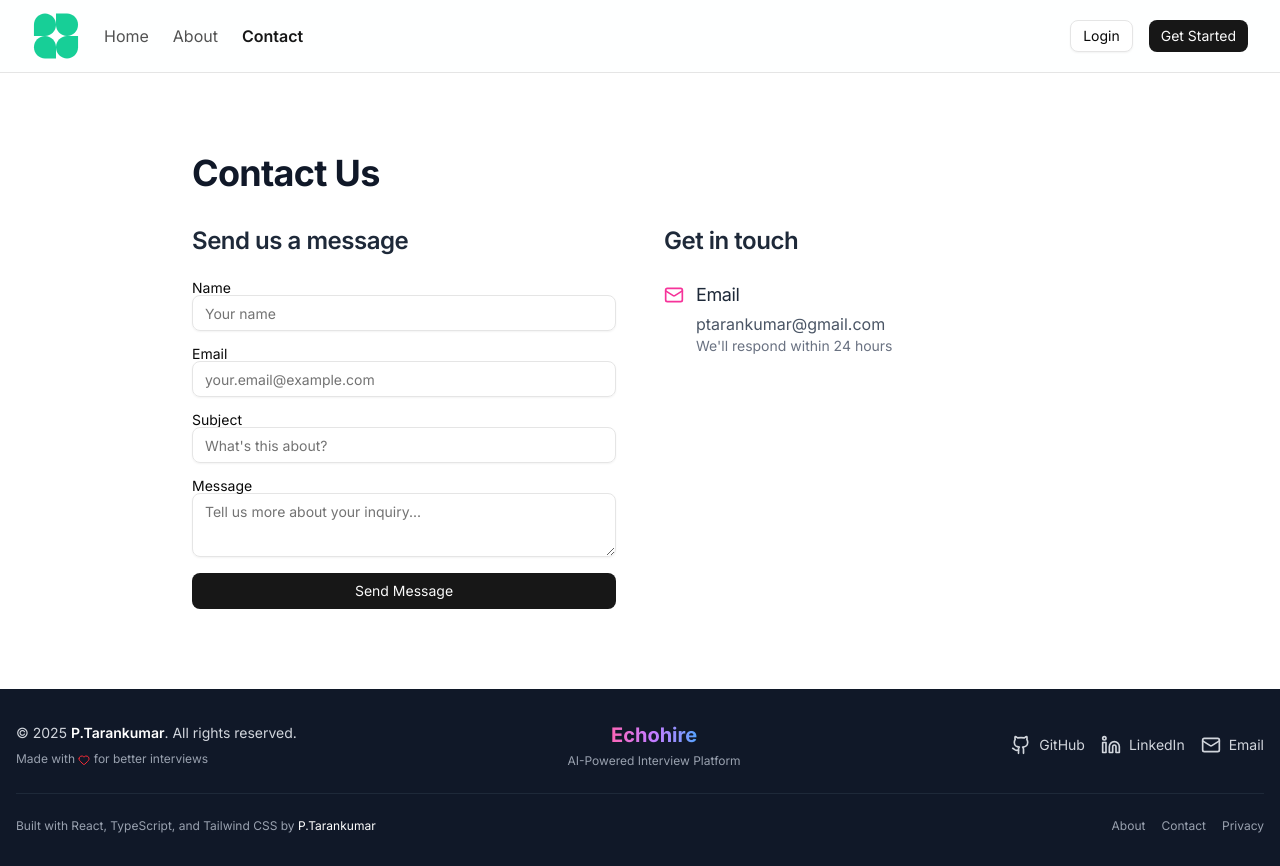
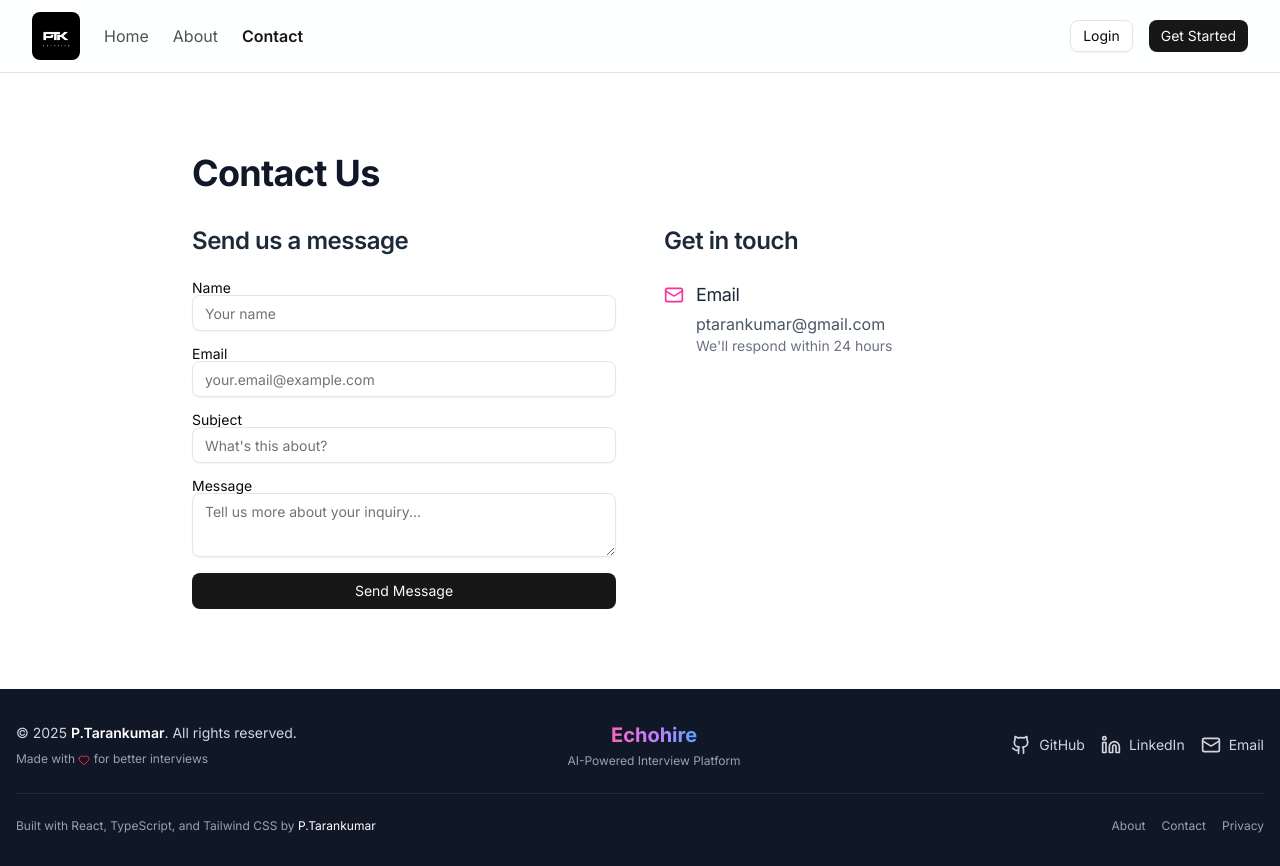
Before and after one commit to tarankumar001/ai-mock-interview, a React (Vite) app: page /contact in a window 1280 px wide. Built offline with nearby package versions, Linux system fonts and the light colour scheme; no server answers.

Commit message:
logo change

```diff
--- a/src/components/logo-container.tsx
+++ b/src/components/logo-container.tsx
@@ -4,9 +4,9 @@ export const LogoContainer = () => {
   return (
     <Link to={"/"}>
       <img
-        src="/svg/logo.svg"
-        alt=""
-  className="min-w-12 min-h-12 w-12 h-12 object-contain"
+        src="/img/logo/logo.jpg"
+        alt="PTK Creative Logo"
+        className="min-w-12 min-h-12 w-12 h-12 object-contain rounded-md"
       />
     </Link>
   );
```
